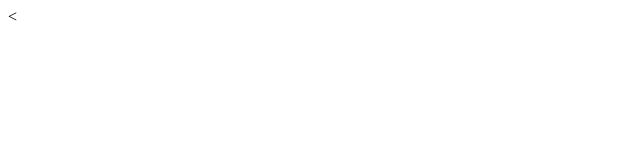
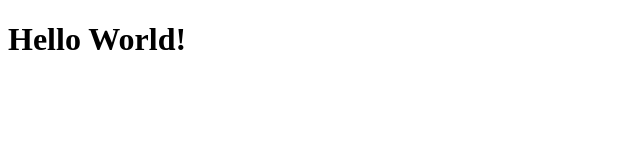
Before and after one commit to MuqsitH12/MuqsitH12.github.io, a plain HTML site: page index.html in a window 1280 px wide. Shown: the whole page, without its empty margins (0-640 px from the left). Drawn offline with Linux system fonts and the light colour scheme.

Commit message:
index added new

```diff
--- a/index.html
+++ b/index.html
@@ -2,7 +2,7 @@
 <html>
 <head>
 	<title></title>
-	<
+	<h1> Hello World!</h1>
 </head>
 <body>
 
```
